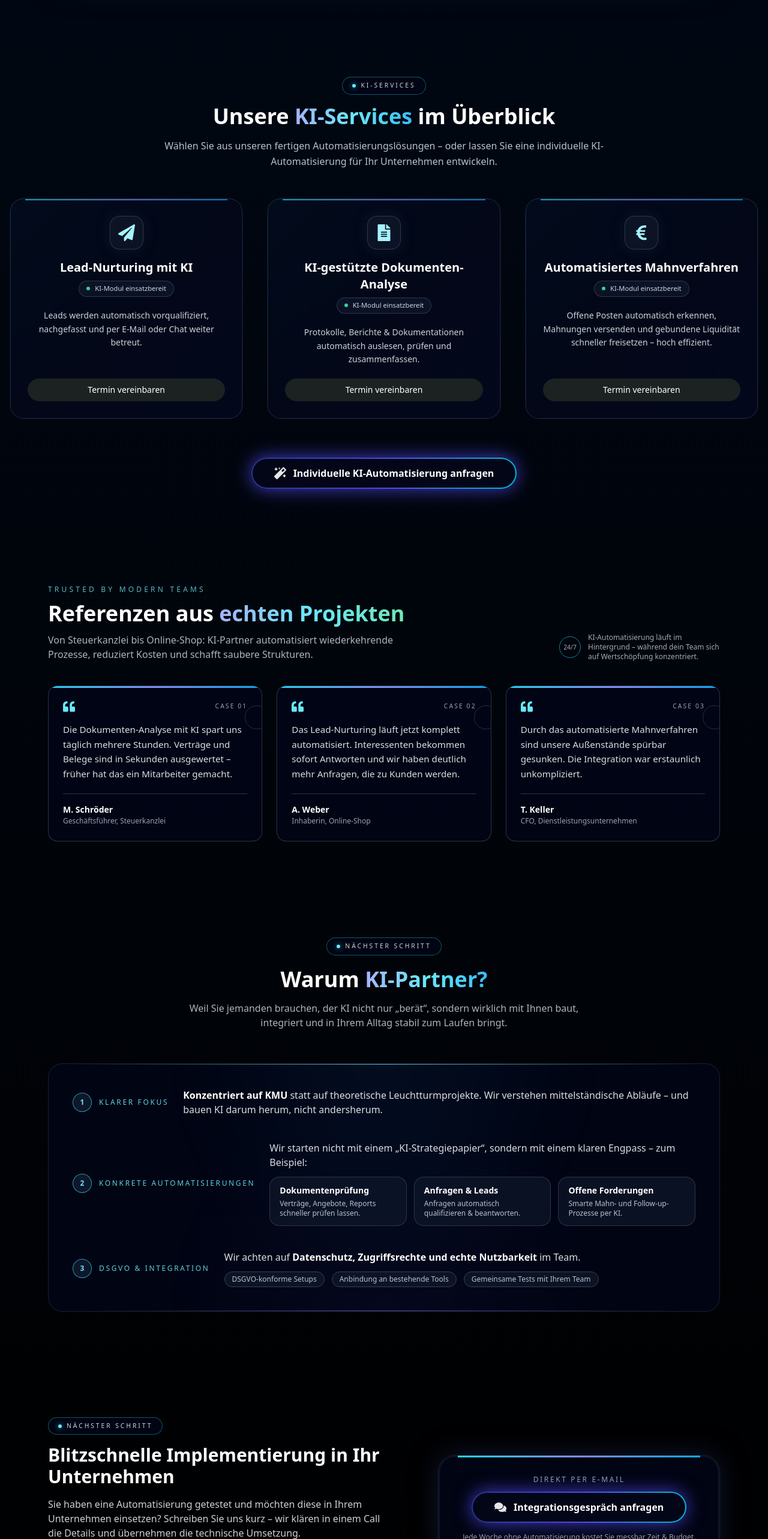
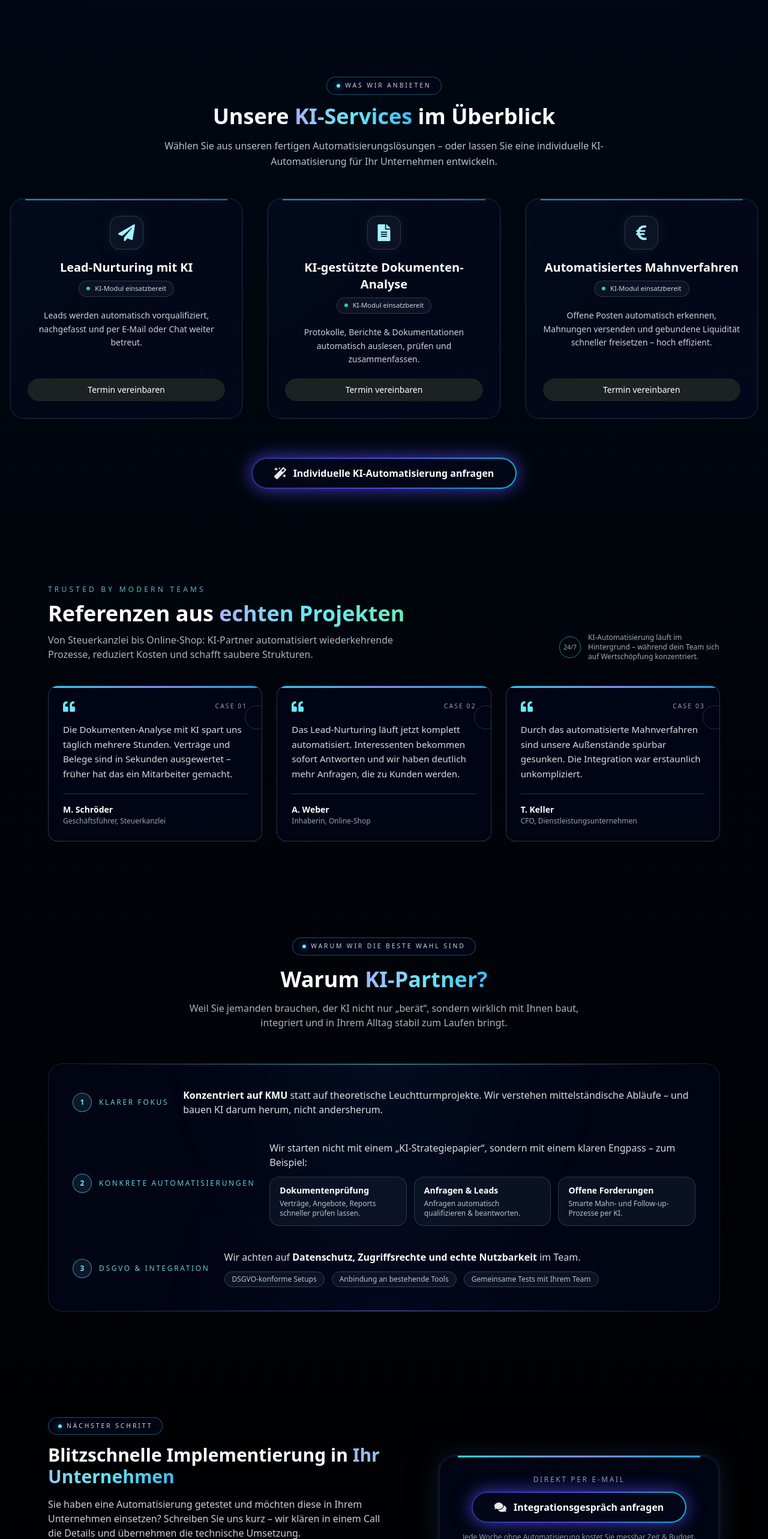
Before and after one commit to Hamsa777/KI-Partner, a React (Vite) app: page / in a window 1280 px wide. Shown: the part 2360-4926 px from the top of the page at 60% size. Built offline with nearby package versions, Linux system fonts and the light colour scheme.

Commit message:
Aktueller Stand – Widget final

```diff
--- a/src/components/ContactSection.jsx
+++ b/src/components/ContactSection.jsx
@@ -31,9 +31,14 @@
               </span>
             </div>
 
-            <h2 className="text-3xl font-bold mb-4 text-white">
-              Blitzschnelle Implementierung in Ihr Unternehmen
-            </h2>
+          <h2 className="text-3xl font-bold mb-4 text-white">
+  Blitzschnelle Implementierung in{" "}
+  <span className="bg-gradient-to-r from-indigo-300 via-cyan-300 to-sky-400 bg-clip-text text-transparent">
+    Ihr Unternehmen
+  </span>
+</h2>
+
+
             <p className="text-slate-200/90 mb-6 max-w-xl text-sm sm:text-base leading-relaxed mx-auto md:mx-0">
               Sie haben eine Automatisierung getestet und möchten diese in Ihrem
               Unternehmen einsetzen? Schreiben Sie uns kurz – wir klären in
--- a/src/components/ServiceCards.jsx
+++ b/src/components/ServiceCards.jsx
@@ -34,7 +34,7 @@
           <div className="inline-flex items-center gap-2 rounded-full border border-cyan-400/40 bg-slate-950/80 px-4 py-1.5">
             <span className="h-1.5 w-1.5 rounded-full bg-cyan-300 shadow-[0_0_10px_rgba(34,211,238,0.9)]" />
             <span className="text-[0.65rem] tracking-[0.28em] uppercase text-slate-300">
-              KI-SERVICES
+              Was wir anbieten
             </span>
           </div>
         </div>
--- a/src/components/Warum.jsx
+++ b/src/components/Warum.jsx
@@ -24,7 +24,7 @@
         <div className="mb-4 inline-flex items-center gap-2 rounded-full border border-cyan-400/40 bg-slate-950/80 px-4 py-1.5">
           <span className="h-1.5 w-1.5 rounded-full bg-cyan-300 shadow-[0_0_10px_rgba(34,211,238,0.9)]" />
           <span className="text-[0.65rem] tracking-[0.28em] uppercase text-slate-300">
-            Nächster Schritt
+            Warum wir die beste Wahl sind
           </span>
         </div>
 
```
